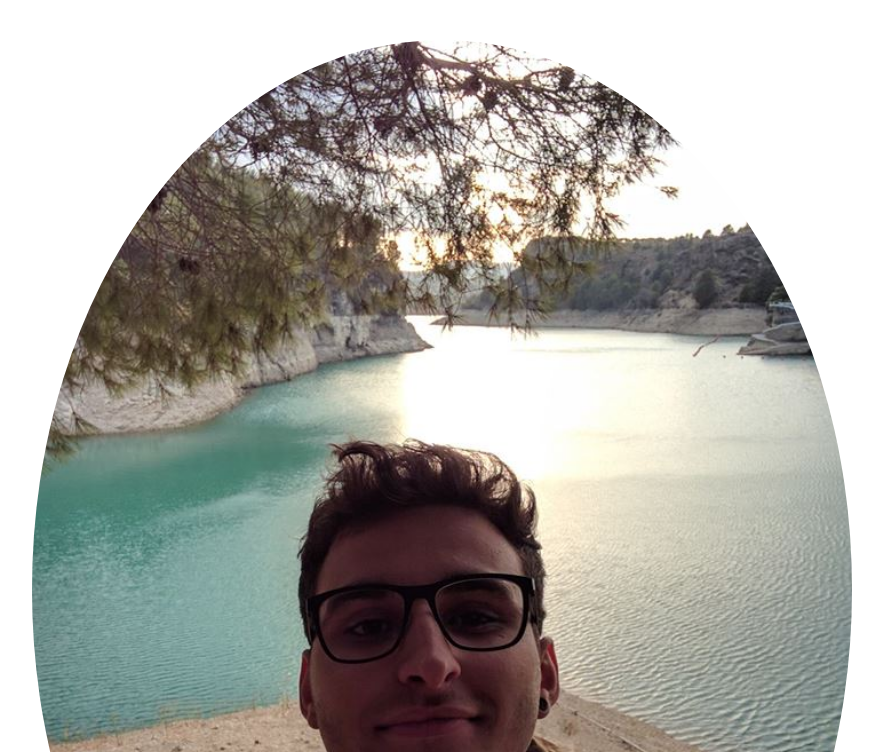
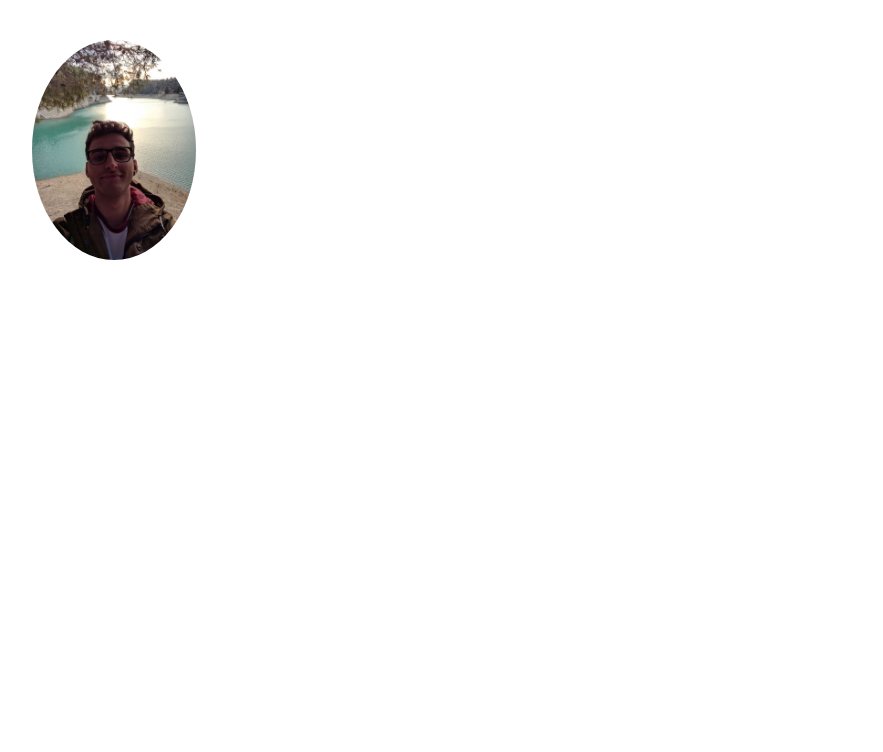
Before and after one commit to DisjunkteMenge/eliesmabr, a Gatsby site: page / in a window 1280 px wide. Shown: the part 48-800 px from the top of the page, without its empty margins (198-1081 px from the left). Built offline with nearby package versions, Linux system fonts and the light colour scheme; Gatsby itself is replaced by a stand-in of ours.

Commit message:
Image css

```diff
--- a/src/components/layout.css
+++ b/src/components/layout.css
@@ -250,8 +250,8 @@ body {
 }
 
 img {
-    width: 20%;
-    height: 20%;
+    width: 20% !important;
+    height: 20% !important;
     border-radius: 50%;
     margin-left: 0;
     margin-right: 0;
```
